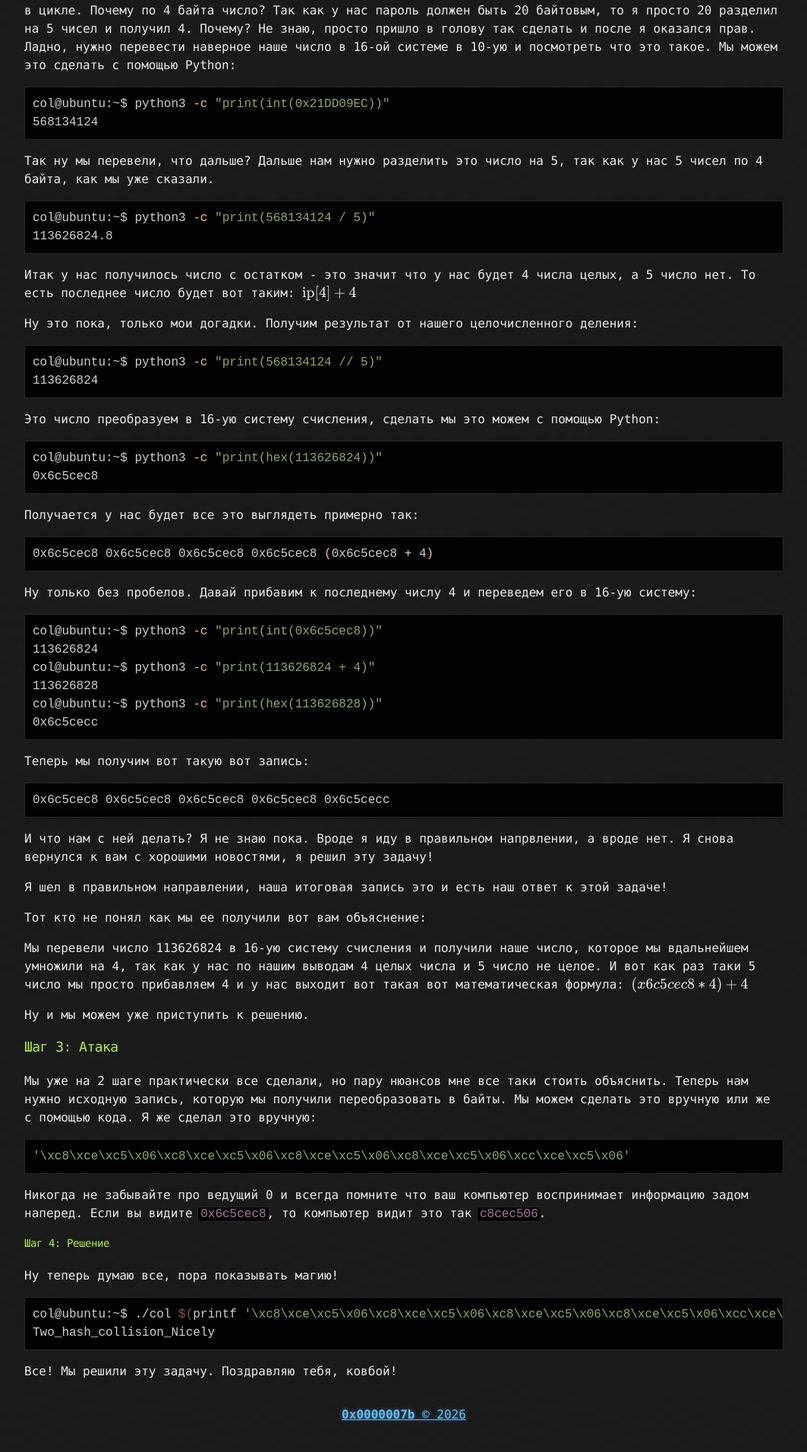
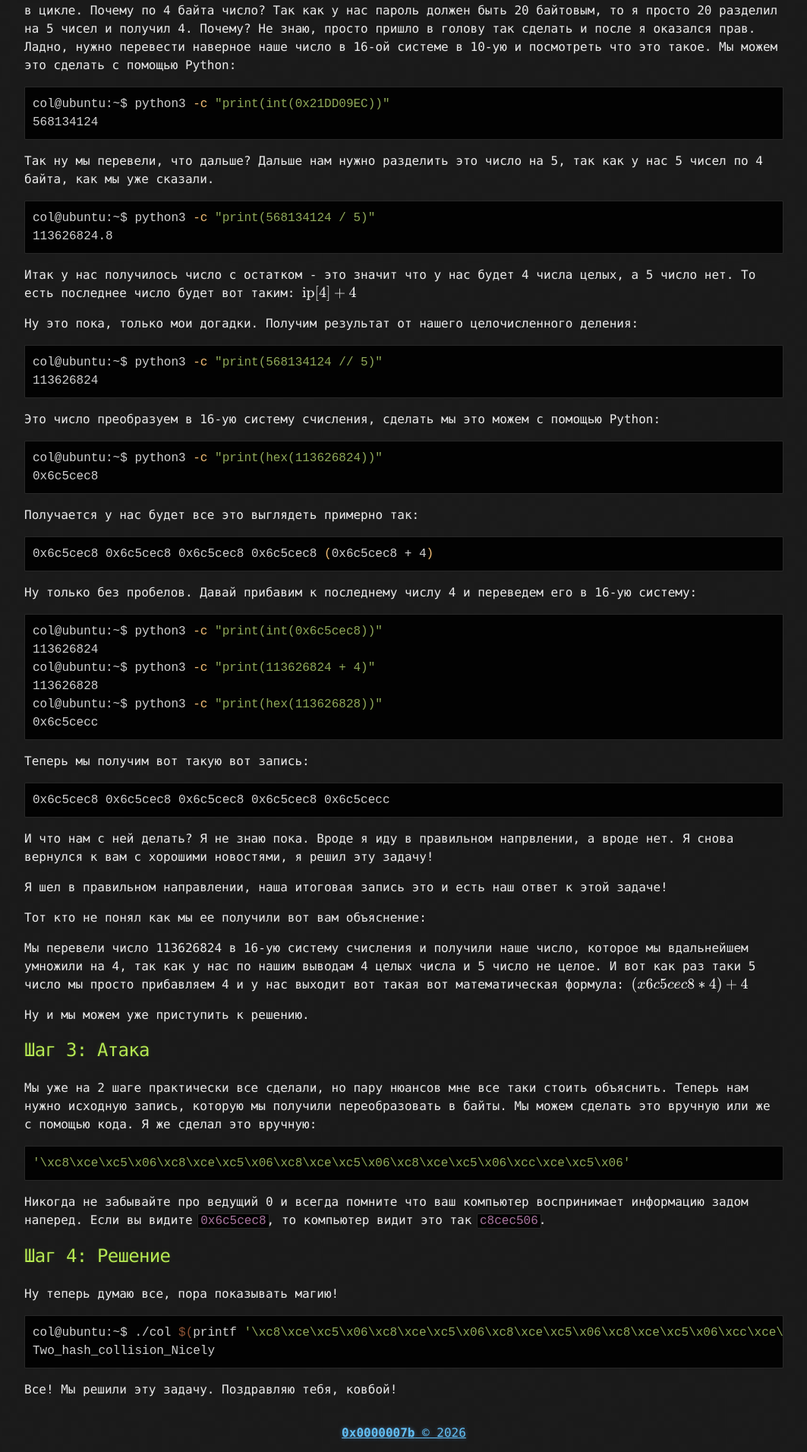
Before and after one commit to Fiuuman/fiuuman.github.io, a Jekyll site: the page built from _posts/2026-08-05-collision@pwnable.kr.md, in a window 1280 px wide. Shown: the part 3379-5290 px from the top of the page at 76% size, without its empty margins (108-1171 px from the left). Built offline with Jekyll 4.4.1, drawn with Linux system fonts in a browser that asks for light colours; before the commit the page ends 5266 px from its top, so only the background shows below that.

````diff
--- a/_posts/2026-08-05-collision@pwnable.kr.md
+++ b/_posts/2026-08-05-collision@pwnable.kr.md
@@ -146,7 +146,7 @@ $$\text({x6c5cec8} * 4) + 4$$
 
 Ну и мы можем уже приступить к решению.
 
-### [](#step3) Шаг 3: Атака
+## [](#step3) Шаг 3: Атака
 Мы уже на 2 шаге практически все сделали, но пару нюансов мне все таки стоить объяснить. Теперь нам нужно исходную запись, которую мы получили переобразовать в байты. Мы можем сделать это вручную или же с помощью кода. Я же сделал это вручную:
 ```bash
 '\xc8\xce\xc5\x06\xc8\xce\xc5\x06\xc8\xce\xc5\x06\xc8\xce\xc5\x06\xcc\xce\xc5\x06'
@@ -154,7 +154,7 @@ $$\text({x6c5cec8} * 4) + 4$$
 Никогда не забывайте про ведущий 0 и всегда помните что ваш компьютер воспринимает информацию задом наперед.
 Если вы видите ```0x6c5cec8```, то компьютер видит это так ```c8cec506```.
 
-#### [](#step4) Шаг 4: Решение
+## [](#step4) Шаг 4: Решение
 Ну теперь думаю все, пора показывать магию!
 ```bash
 col@ubuntu:~$ ./col $(printf '\xc8\xce\xc5\x06\xc8\xce\xc5\x06\xc8\xce\xc5\x06\xc8\xce\xc5\x06\xcc\xce\xc5\x06')
````
